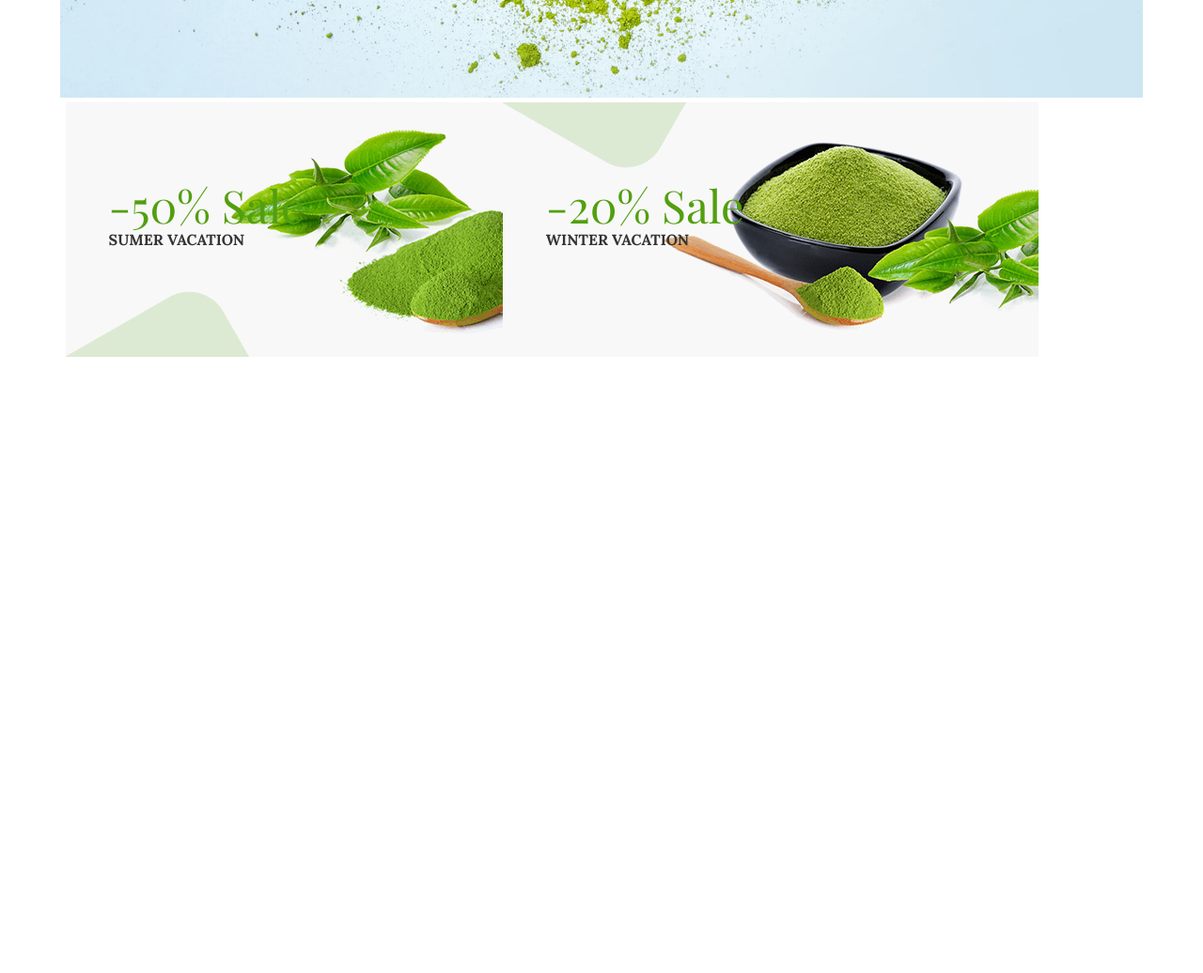
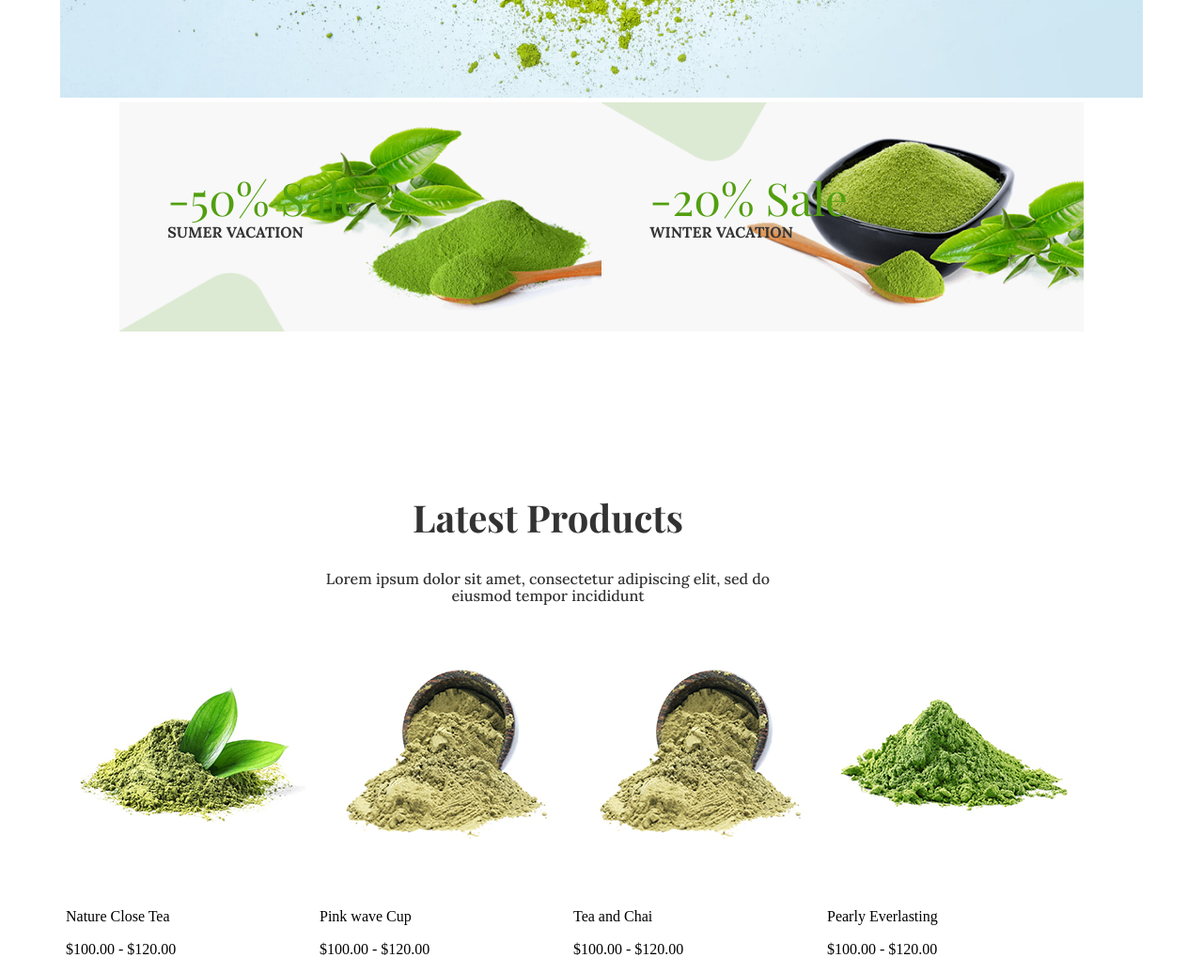
Before and after one commit to DruckDeveloper/sabujcha, a plain HTML site: page index.html in a window 1280 px wide. Shown: the part 488-1524 px from the top of the page at 94% size. Before the commit the page ends 872 px from the top, so only its background shows below. Drawn offline with nearby package versions, Linux system fonts and the light colour scheme; a web font is replaced by a local one.

Commit message:
section latest products finished

```diff
--- a/css/style.css
+++ b/css/style.css
@@ -59,7 +59,7 @@ ul.nav-list-buttons > li{
     margin-left: 0px;
 }
 .nav-button:hover{
-    background-color: #529F0F;
+    background-color: var(--hover-color);
     cursor: pointer;
 }
 ul.nav-list-buttons li a{
@@ -74,8 +74,8 @@ div.header-buy-section i.fa-chevron-up{
 
 /*=========FONT Y TEXT COLOR FOR THE NAV BUTTONS==========*/
 li.nav-button a span{
-    color: #333333;
-    font-family: 'Playfair Display', bold;
+    color: var(--font-black-color);
+    font-family: var(--title-font);
 }
 div.header-img{
     position: relative
@@ -91,31 +91,35 @@ p.header-img-text{
     left: 30%;
     text-align: center;
     font-size: 4rem;
-    font-family: 'Playfair Display', serif;
-    color: #333333;
+    font-family: var(--title-font);
+    color: var(--font-black-color);
 }
 p.header-img-text-2{
     position: absolute;
     top: 55%;
     left: 40%;
-    font-family: 'Playfair Display', serif;
-    color: #333333;
+    font-family: var(--title-font);
+    color: var(--font-black-color);
     font-size: 3rem;
     text-decoration: underline;
 }
 
 /*==========OFFER CARDS SECTION==========*/
 div.offers-container{
-    width: 80%;
-    display: grid;
-    grid-template-columns: repeat(2, 50%);
-    gap: 1%;
+    width: 90%;
+    display: flex;
+    justify-content: center;
+    margin: auto;
 }
 div.offers-container:hover{
     cursor: pointer;
 }
 div.offer-item{
     position: relative;
+    width: 100%;
+}
+div.offer-item img{
+    width: 100%;
 }
 div.offer-item div.offer-item-text{
     position: absolute;
@@ -134,6 +138,38 @@ div.offer-item-text p{
     font-weight: bold;
     margin-top: 0px;
 }
+
+/*==========LATEST PRODUCTOS SECTION==========*/
+
+/*Setting styles for the latest products container*/
+div.latest-products-section{
+    width: 90%;
+    margin-top: 15%;
+}
+div.latest-product-container{
+    display: flex;
+}
+h2.latest-products-title{
+    font-size: 2.5rem;
+    font-family: var(--title-font);
+    color: var(--font-black-color);
+    text-align: center;
+}
+p.latest-products-text{
+    font-family: var(--text-font);
+    color: var(--font-black-color);
+    font-size: 1rem;
+    text-align: center;
+}
+
+/*Setting styles for the items "Latest products"*/
+
+
+
+
+
+
+
 
 
 
@@ -158,7 +194,27 @@ div.offer-item-text p{
     }
 
     /*==========OFFER SECTION FOR MOBILE==========*/
-    .offers-container{
+    div.offers-container{
+        flex-direction: column;
+    }
+    div.offer-item{
+        height: 100%;
         display: block;
     }
+    div.offer-item-text label{
+        font-size: 1.2rem;
+    }
+    div.offer-item-text p{
+        font-size: 0.5rem;
+    }
+    /*==========LATEST PRODUCTOS SECTION==========*/
+    div.latest-product-item{
+        display: none;
+    }
+    div.latest-product-item-mobile{
+        width: 100%;
+    }
+    div.latest-product-item-mobile img{
+        width: 100%;
+    }
 }
--- a/index.html
+++ b/index.html
@@ -73,6 +73,40 @@
                 <img src="img/banner-2.png" alt="-20% sale offer">
             </div>
         </div>
+        <div class="latest-products-section">
+            <h2 class="latest-products-title">Latest Products</h2>
+            <p class="latest-products-text">Lorem ipsum dolor sit amet, consectetur adipiscing elit, sed do<br/>eiusmod tempor incididunt</p>
+            <div class="latest-product-container">
+                <div class="latest-product-item-mobile">
+                    <img src="img/product-1.jpg" alt="Nature Close Tea">
+                    <p class="latest-product-title">Nature Close Tea</p>
+                    <p class="latest-prduct-text">
+                        $100.00 - <span>$120.00</span>
+                    </p>
+                </div>
+                <div class="latest-product-item">
+                    <img src="img/product-3.jpg" alt="Pink wave Cup">
+                    <p class="latest-product-title">Pink wave Cup</p>
+                    <p class="latest-prduct-text">
+                        $100.00 - <span>$120.00</span>
+                    </p>
+                </div>
+                <div class="latest-product-item">
+                    <img src="img/product-3.jpg" alt="Tea and Chai">
+                    <p class="latest-product-title">Tea and Chai</p>
+                    <p class="latest-prduct-text">
+                        $100.00 - <span>$120.00</span>
+                    </p>
+                </div>
+                <div class="latest-product-item">
+                    <img src="img/product-4.jpg" alt="Pearly Everlasting">
+                    <p class="latest-product-title">Pearly Everlasting</p>
+                    <p class="latest-prduct-text">
+                        $100.00 - <span>$120.00</span>
+                    </p>
+                </div>
+            </div>
+        </div>
     </main>
     <footer>
 
```
